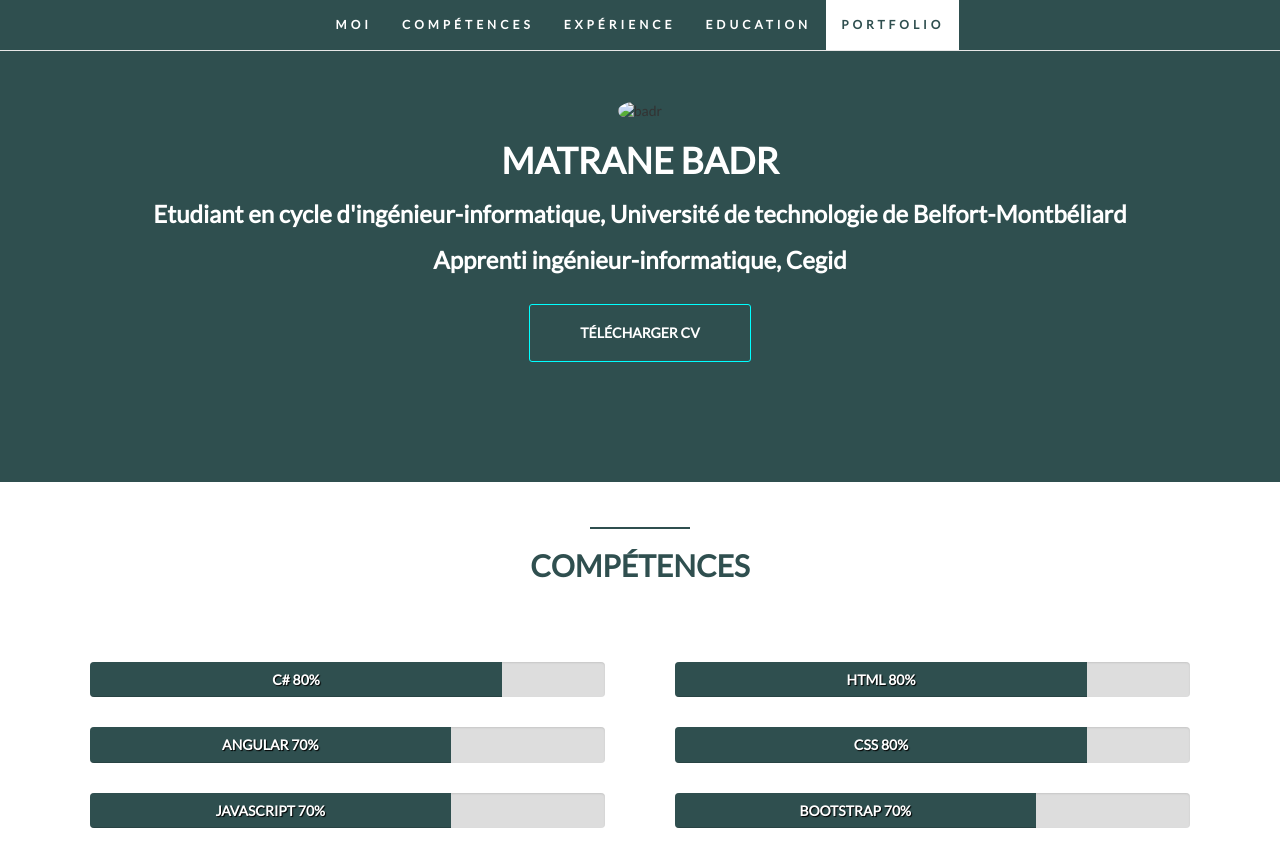
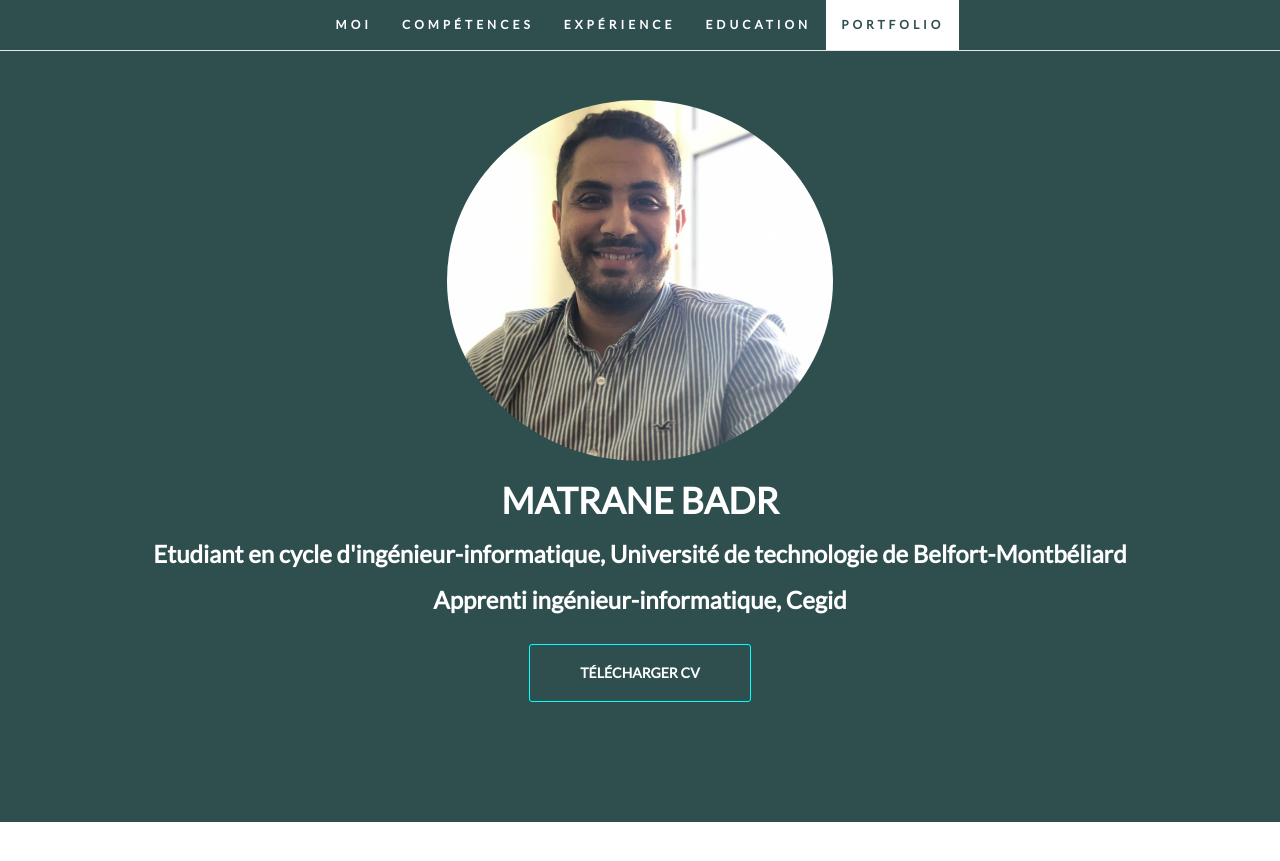
Before and after one commit to MatraneBadr/curriculum-vitae, a plain HTML site: page index.html in a window 1280 px wide. Shown: the top 861 px of the page. Drawn offline with nearby package versions, Linux system fonts and the light colour scheme.

Commit message:
Modifier l'extension de la photo

```diff
--- a/index.html
+++ b/index.html
@@ -36,7 +36,7 @@
         </nav>
         <section id="about" class="container-fluid">
             <div class="col-xs-8 col-md-4 profile-picture">
-                <img src="images/badr.jpg" alt="badr" class="img-circle">
+                <img src="images/badr.png" alt="badr" class="img-circle">
             </div>
             <div class="heading">
                 <h1>Matrane Badr</h1>
```
